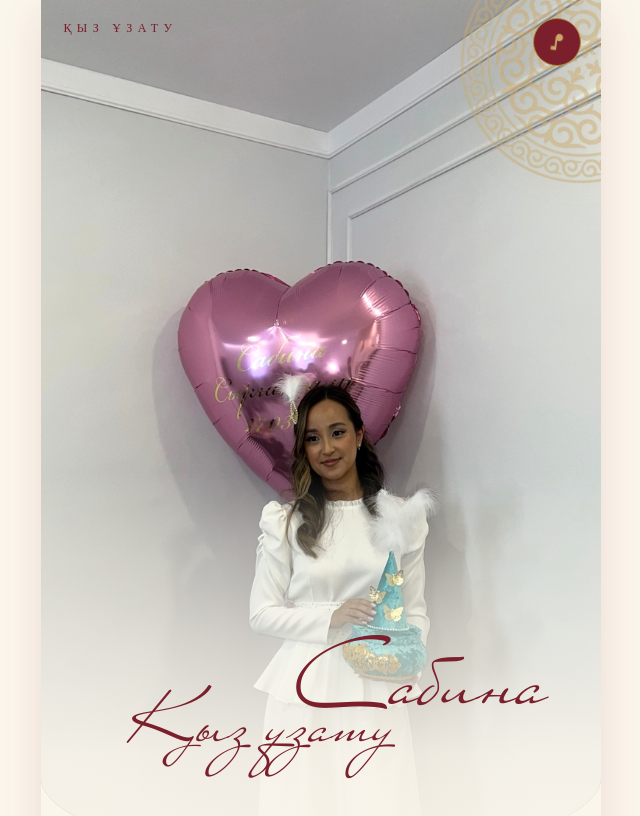
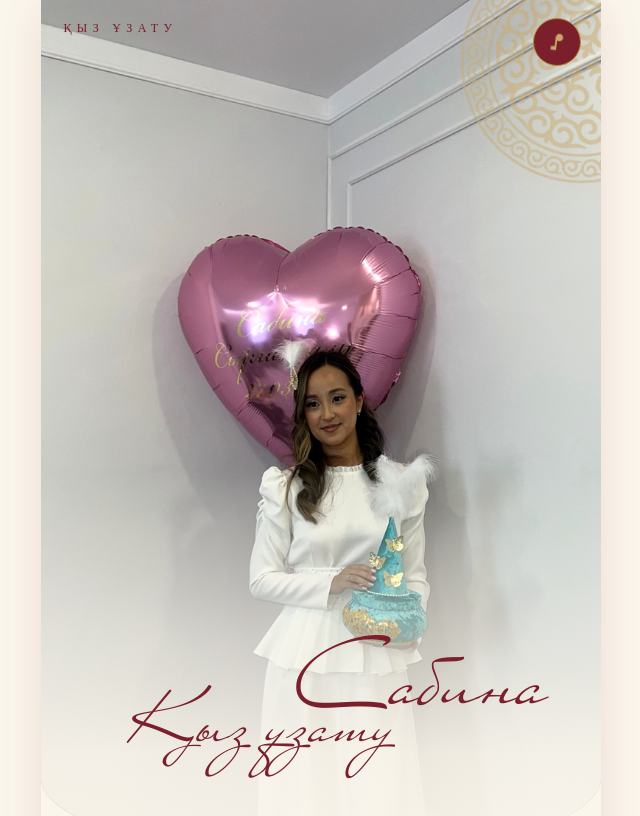
Before and after one commit to usern23/kyz-uzatu, a React (Vite) app: page / in a window 1280 px wide. Shown: the top 816 px of the page, without its empty margins (319-959 px from the left). Built offline with nearby package versions, Linux system fonts and the light colour scheme.

Commit message:
fix: hero photo object-position center 40% — show box above text

```diff
--- a/src/styles.css
+++ b/src/styles.css
@@ -194,11 +194,11 @@ section.reveal {
 .hero-photo img {
   width: 100%;
   height: 100%;
-  object-fit: cover; /* заполняет контейнер с сохранением пропорций, сверху */
-  object-position: center top;
+  object-fit: cover;
+  object-position: center 40%;
   filter: contrast(1.05) saturate(1.06);
   transform: scale(1.1);
-  transform-origin: center top;
+  transform-origin: center 40%;
 }
 /* плавный fade снизу — начинается от уровня текста, к дуге = цвет фона */
 .hero-photo::after {
```
